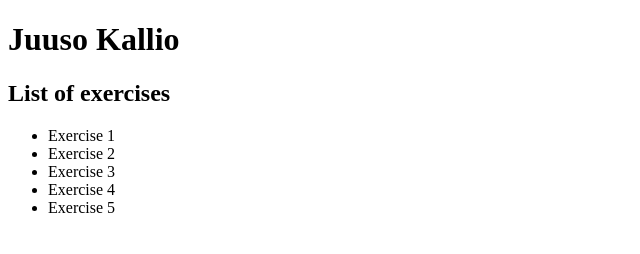
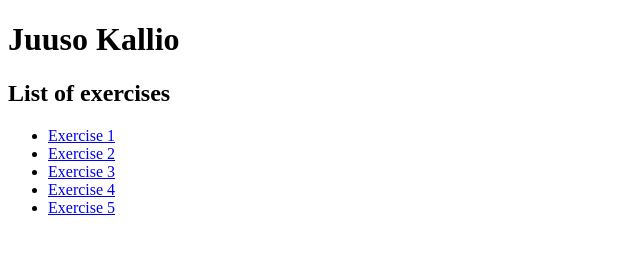
Before and after one commit to JuusoKallio/WEB-DEV, a plain HTML site: page Index.html in a window 1280 px wide. Shown: the whole page, without its empty margins (0-640 px from the left). Drawn offline with Linux system fonts and the light colour scheme.

Commit message:
Update Index.html

```diff
--- a/Index.html
+++ b/Index.html
@@ -10,11 +10,11 @@
     <h1>Juuso Kallio</h1>
     <h2>List of exercises</h2>
     <ul>
-        <li><a href="exercise1.html"></a> Exercise 1</li>
-        <li><a href="exercise2.html"></a> Exercise 2</li>
-        <li><a href="exercise3.html"></a> Exercise 3</li>
-        <li><a href="exercise4.html"></a> Exercise 4</li>
-        <li><a href="exercise5.html"></a> Exercise 5</li>
+        <li><a href="exercise1.html"> Exercise 1</a></li>
+        <li><a href="exercise2.html"> Exercise 2</li>
+        <li><a href="exercise3.html"> Exercise 3</li>
+        <li><a href="exercise4.html"> Exercise 4</li>
+        <li><a href="exercise5.html"> Exercise 5</li>
     </ul>
 </body>
 </html>
```
